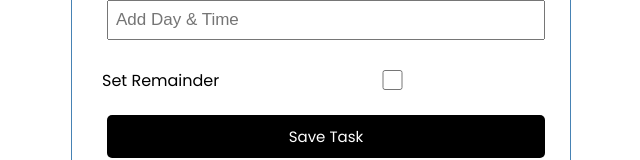
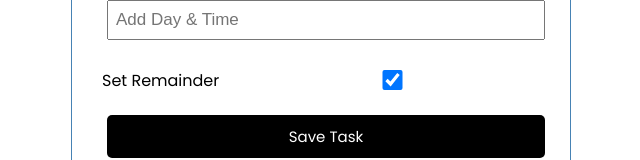
Before and after one commit to masudrana2779/TaskTracker, a React (Create React App) app: page / in a window 1280 px wide. Shown: the part 259-419 px from the top of the page, without its empty margins (319-959 px from the left). Built offline with nearby package versions, Linux system fonts and the light colour scheme.

Commit message:
task tracker

```diff
--- a/src/App.js
+++ b/src/App.js
@@ -28,6 +28,14 @@ function App() {
         }
     ])
 
+    // Add task
+    const addTask = (task) => {
+        console.log(task);
+        const id = Math.floor(Math.random() * 1000) + 1;
+        const newTask = {id, ...task}
+        setTask([...tasks, newTask]);
+    }
+
     // Delete Task
     const deleteTask = (id) => {
         setTask(tasks.filter((task) => task.id !== id));
@@ -42,7 +50,7 @@ function App() {
     return (
         <div className="container">
             <Header title={'Task Tracker'}/>
-            <AddTask />
+            <AddTask onAdd={addTask} />
             {tasks.length > 0 ? <Tasks tasks={tasks} onDelete={deleteTask} onToggle={toggleRemainder}/> :
                 <p>No task</p>}
         </div>
--- a/src/component/addTask.js
+++ b/src/component/addTask.js
@@ -1,11 +1,27 @@
 import {useState} from "react";
 
-const AddTask = () => {
+const AddTask = ({onAdd}) => {
     const [text, setText] = useState('');
     const [day, setDay] = useState('');
     const [remainder, setRemainder] = useState(true);
+
+
+    const onSubmit = (e) => {
+        e.preventDefault();
+
+        if(!text) {
+            alert('Please add a task');
+            return;
+        }
+        onAdd({text, day, remainder});
+
+        setText('');
+        setDay('');
+        setRemainder(false);
+    }
+
     return (
-        <form className={'add-form'}>
+        <form className={'add-form'} onSubmit={onSubmit}>
             <div className="form-control">
                 <label>Task</label>
                 <input type="text" placeholder={'Add Task'} value={text} onChange={(e) => setText(e.target.value)}/>
@@ -16,7 +32,7 @@ const AddTask = () => {
             </div>
             <div className="form-control form-control-check">
                 <label>Set Remainder</label>
-                <input type="checkbox" value={remainder} onChange={(e) => setRemainder(e.currentTarget.checked)}/>
+                <input type="checkbox" checked={remainder} value={remainder} onChange={(e) => setRemainder(e.currentTarget.checked)}/>
             </div>
             <input type="submit" value={'Save Task'} className={'btn btn-block'}/>
         </form>
```
